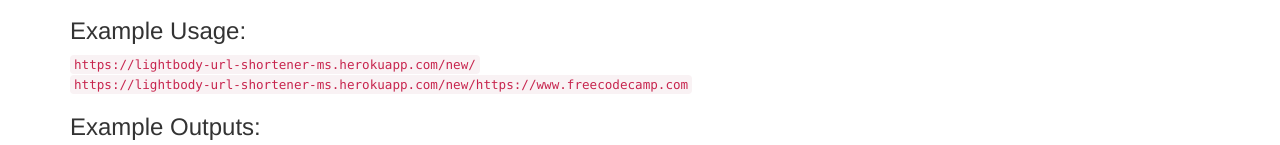
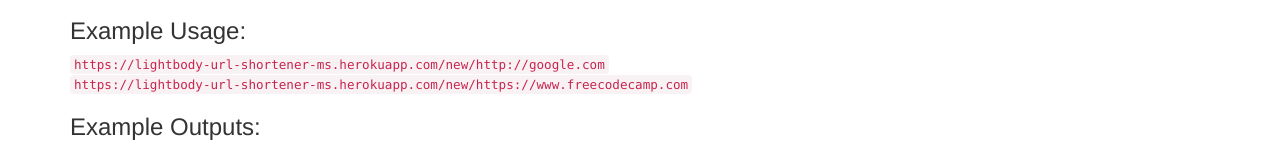
Before and after one commit to Lightbody08/url-shortener-microservice, a website: page index.html in a window 1280 px wide. Shown: the part 192-337 px from the top of the page. Drawn offline with nearby package versions, Linux system fonts and the light colour scheme.

Commit message:
added html formatting

```diff
--- a/index.html
+++ b/index.html
@@ -15,7 +15,7 @@
                 </ol>
             </blockquote>
             <h3>Example Usage:</h3>
-                <code>https://lightbody-url-shortener-ms.herokuapp.com/new/</code><br>
+                <code>https://lightbody-url-shortener-ms.herokuapp.com/new/http://google.com</code><br>
                 <code>https://lightbody-url-shortener-ms.herokuapp.com/new/https://www.freecodecamp.com</code>
             <h3>Example Outputs:</h3>
                 <code>{"original_url":"http://google.com","short_url":"lightbody-url-shortener-ms.herokuapp.com/Supervisorviolet"}</code><br>
```
